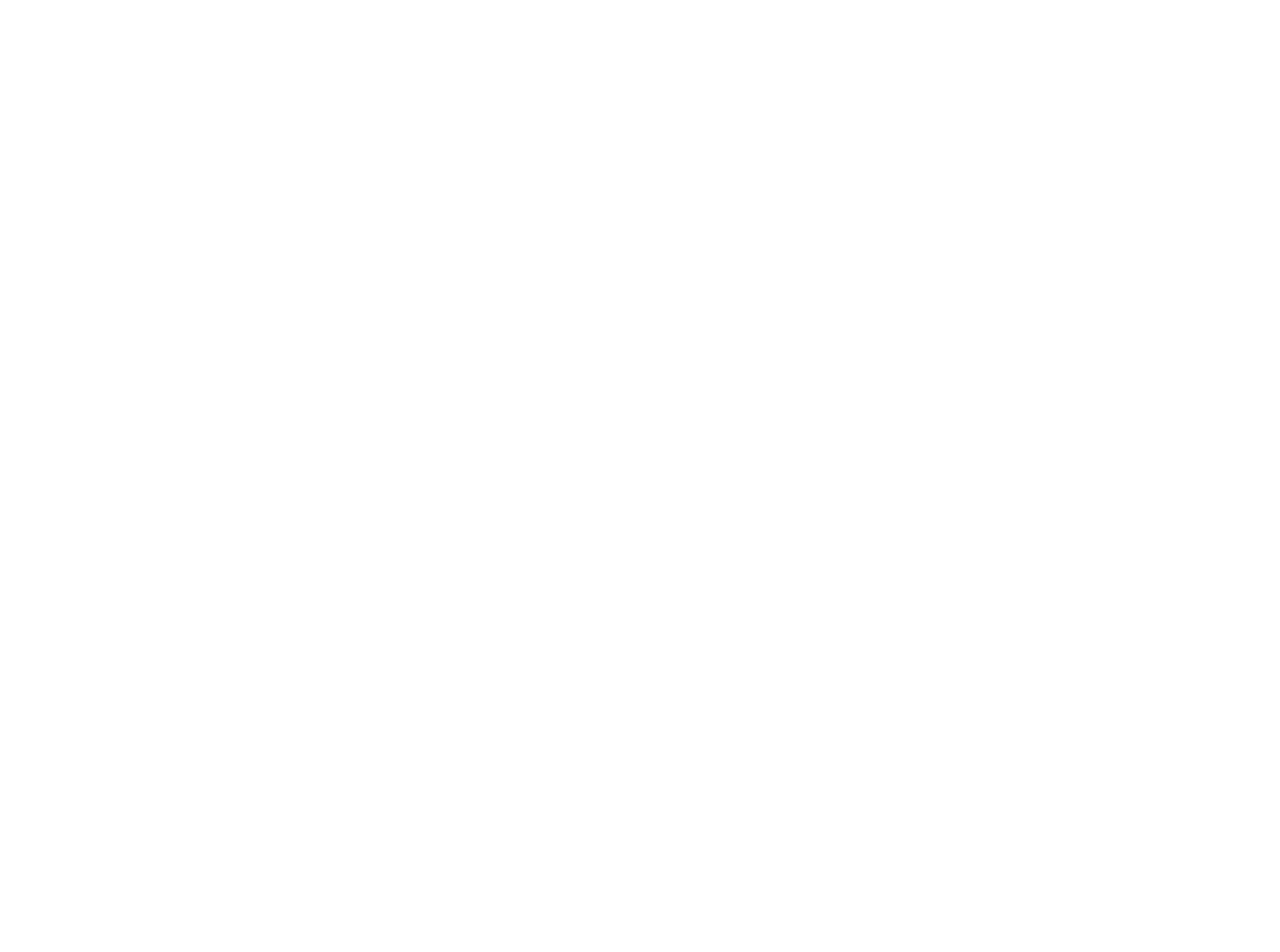
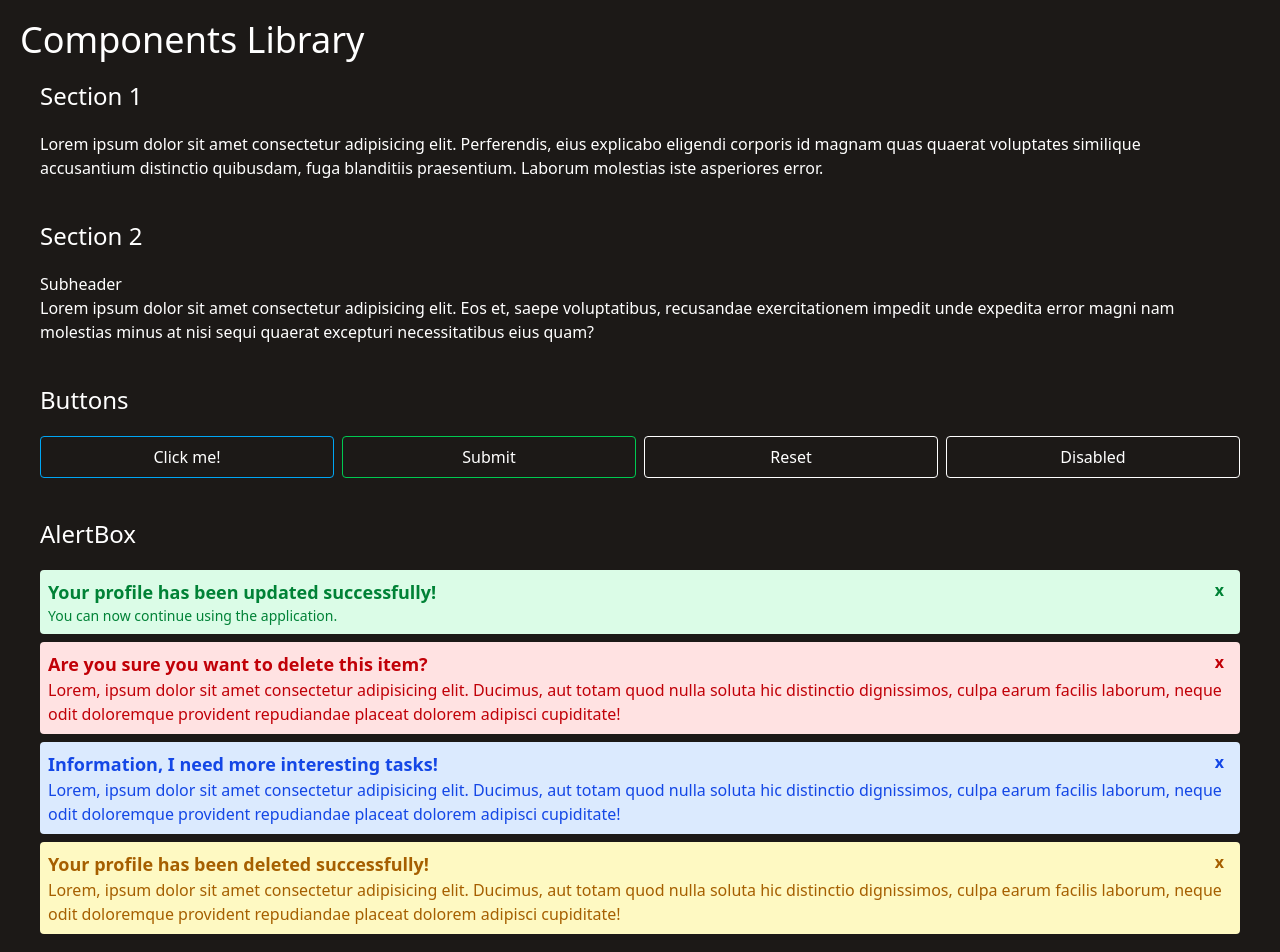
Before and after one commit to IvanDok13/2025-rtt-54, a React (Vite) app in the folder mod9/lab9.1/: page / in a window 1280 px wide. Shown: the top 952 px of the page. Before the commit the page ends 800 px from the top, so only its background shows below. Built offline with nearby package versions, Linux system fonts and the light colour scheme.

Commit message:
feat: update app component with all elements

```diff
--- a/mod9/lab9.1/src/App.tsx
+++ b/mod9/lab9.1/src/App.tsx
@@ -1,7 +1,183 @@
-import './App.css';
+import { useState } from 'react';
+import { AlertBox } from './components/AlertBox/AlertBox';
+import { ProductDisplay } from './components/ProductDisplay/ProductDisplay';
+import Section from './components/Section';
+import Button from './components/UserButton';
+import UserProfileCard from './components/UserProfileCard/UserProfileCard';
+import { product, user } from './models/data';
 
 function App() {
-  return <></>;
+  // create cart state functions
+  const [cartItems, setCartItems] = useState<string[]>([]);
+
+  const handleAddToCart = (productId: string) => {
+    setCartItems([...cartItems, productId]);
+  };
+
+  return (
+    <main className='bg-stone-900 text-white h-full p-5'>
+      <h1 className='text-4xl'>Components Library</h1>
+
+      {/* Sections func component */}
+
+      <Section title='Section 1'>
+        <p>
+          Lorem ipsum dolor sit amet consectetur adipisicing elit. Perferendis,
+          eius explicabo eligendi corporis id magnam quas quaerat voluptates
+          similique accusantium distinctio quibusdam, fuga blanditiis
+          praesentium. Laborum molestias iste asperiores error.
+        </p>
+      </Section>
+
+      <Section title='Section 2'>
+        <h3>Subheader</h3>
+        <p>
+          Lorem ipsum dolor sit amet consectetur adipisicing elit. Eos et, saepe
+          voluptatibus, recusandae exercitationem impedit unde expedita error
+          magni nam molestias minus at nisi sequi quaerat excepturi
+          necessitatibus eius quam?
+        </p>
+      </Section>
+
+      <Section title='Buttons'>
+        <div className='grid grid-cols-4 gap-2'>
+          <Button text='Click me!' />
+
+          <Button
+            text='Submit'
+            type='submit'
+            onClick={() => console.log('Submit')}
+          />
+
+          <Button
+            text='Reset'
+            type='reset'
+            onClick={() => console.log('Reset')}
+          />
+
+          <Button
+            text='Disabled'
+            type='reset'
+            disabled={true}
+            onClick={() => console.log('Disabled')}
+          />
+        </div>
+      </Section>
+
+      {/* alertBox function components */}
+
+      <Section title='AlertBox'>
+        <div className='grid gap-2'>
+          <AlertBox
+            type='success'
+            message='Your profile has been updated successfully!'
+            onClose={() => {
+              alert('Alert closed');
+            }}
+          >
+            <p className='text-sm'>
+              You can now continue using the application.
+            </p>
+          </AlertBox>
+
+          <AlertBox
+            type='error'
+            message='Are you sure you want to delete this item?'
+            onClose={() => alert('Deleted')}
+          >
+            <p>
+              Lorem, ipsum dolor sit amet consectetur adipisicing elit. Ducimus,
+              aut totam quod nulla soluta hic distinctio dignissimos, culpa
+              earum facilis laborum, neque odit doloremque provident repudiandae
+              placeat dolorem adipisci cupiditate!
+            </p>
+          </AlertBox>
+
+          <AlertBox
+            type='info'
+            message='Information, I need more interesting tasks!'
+            onClose={() => alert('Deleted')}
+          >
+            <p>
+              Lorem, ipsum dolor sit amet consectetur adipisicing elit. Ducimus,
+              aut totam quod nulla soluta hic distinctio dignissimos, culpa
+              earum facilis laborum, neque odit doloremque provident repudiandae
+              placeat dolorem adipisci cupiditate!
+            </p>
+          </AlertBox>
+
+          <AlertBox
+            type='warning'
+            message='Your profile has been deleted successfully!'
+            onClose={() => alert('Deleted')}
+          >
+            <p>
+              Lorem, ipsum dolor sit amet consectetur adipisicing elit. Ducimus,
+              aut totam quod nulla soluta hic distinctio dignissimos, culpa
+              earum facilis laborum, neque odit doloremque provident repudiandae
+              placeat dolorem adipisci cupiditate!
+            </p>
+          </AlertBox>
+        </div>
+      </Section>
+
+      {/* UserProfileCard function components */}
+
+      <Section title='User Profile Cards'>
+        <div className='grid grid-cols-3 gap-2'>
+          <UserProfileCard
+            user={user}
+            onEdit={() => {
+              alert('Show edit');
+            }}
+          >
+            {' '}
+          </UserProfileCard>
+
+          <UserProfileCard user={user} onEdit={() => alert('Show edit')}>
+            {' '}
+          </UserProfileCard>
+
+          <UserProfileCard user={user} onEdit={() => alert('Show edit')}>
+            {' '}
+          </UserProfileCard>
+        </div>
+      </Section>
+
+      {/* ProductDisplay function components */}
+
+      <Section title='Product Display'>
+        <div className='grid grid-cols-3 gap-2'>
+          <ProductDisplay
+            product={product}
+            showDescription={true}
+            showStockStatus={true}
+            onAddToCart={handleAddToCart}
+          >
+            <div className='text-sm text-gray-500'>Free shipping available</div>
+          </ProductDisplay>
+
+          <ProductDisplay
+            product={product}
+            showDescription={true}
+            showStockStatus={true}
+            onAddToCart={handleAddToCart}
+          >
+            <div className='text-sm text-gray-500'>Free shipping available</div>
+          </ProductDisplay>
+
+          <ProductDisplay
+            product={product}
+            showDescription={true}
+            showStockStatus={true}
+            onAddToCart={handleAddToCart}
+          >
+            <div className='text-sm text-gray-500'>Free shipping available</div>
+          </ProductDisplay>
+        </div>
+      </Section>
+    </main>
+  );
 }
 
 export default App;
```
